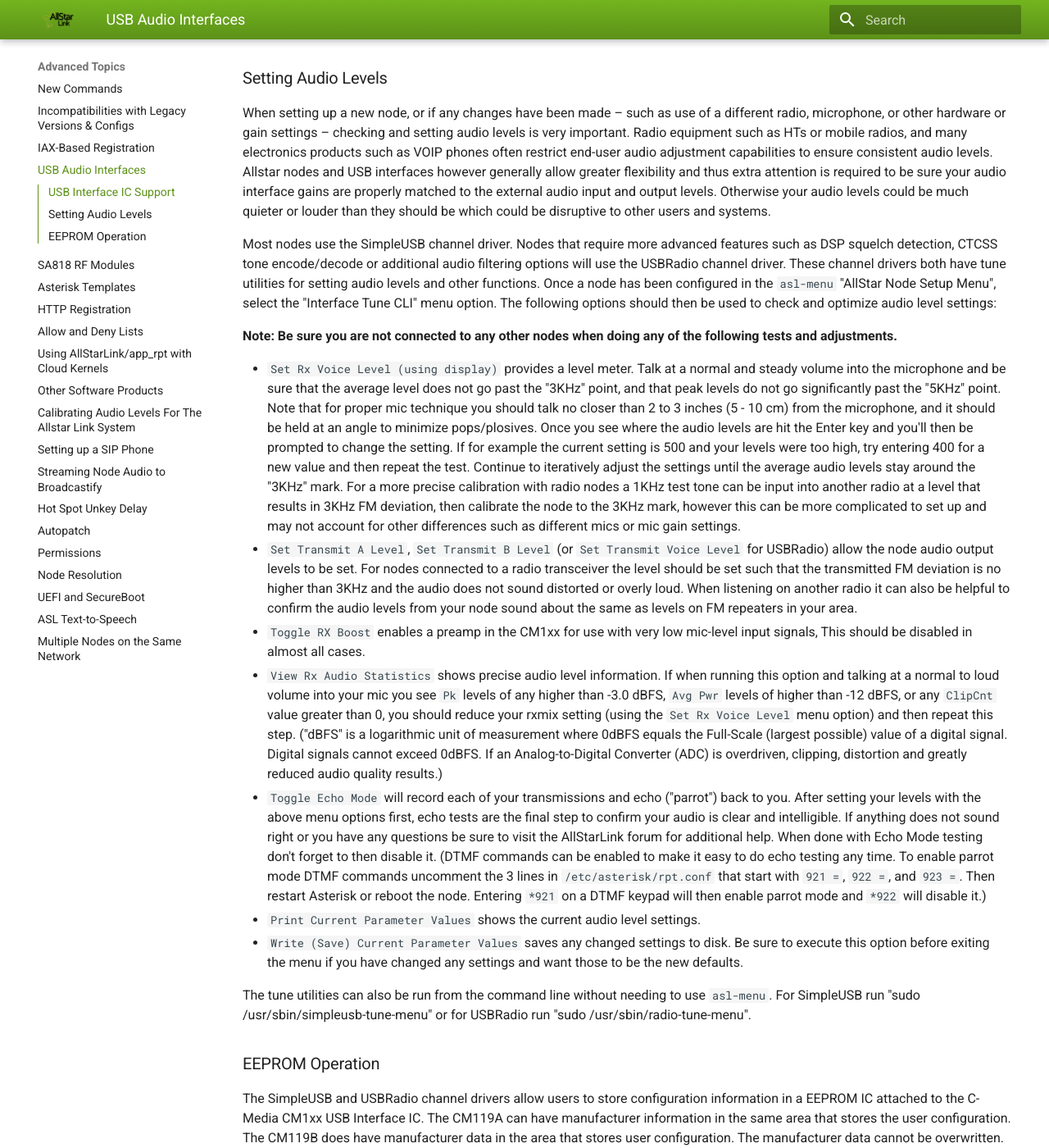
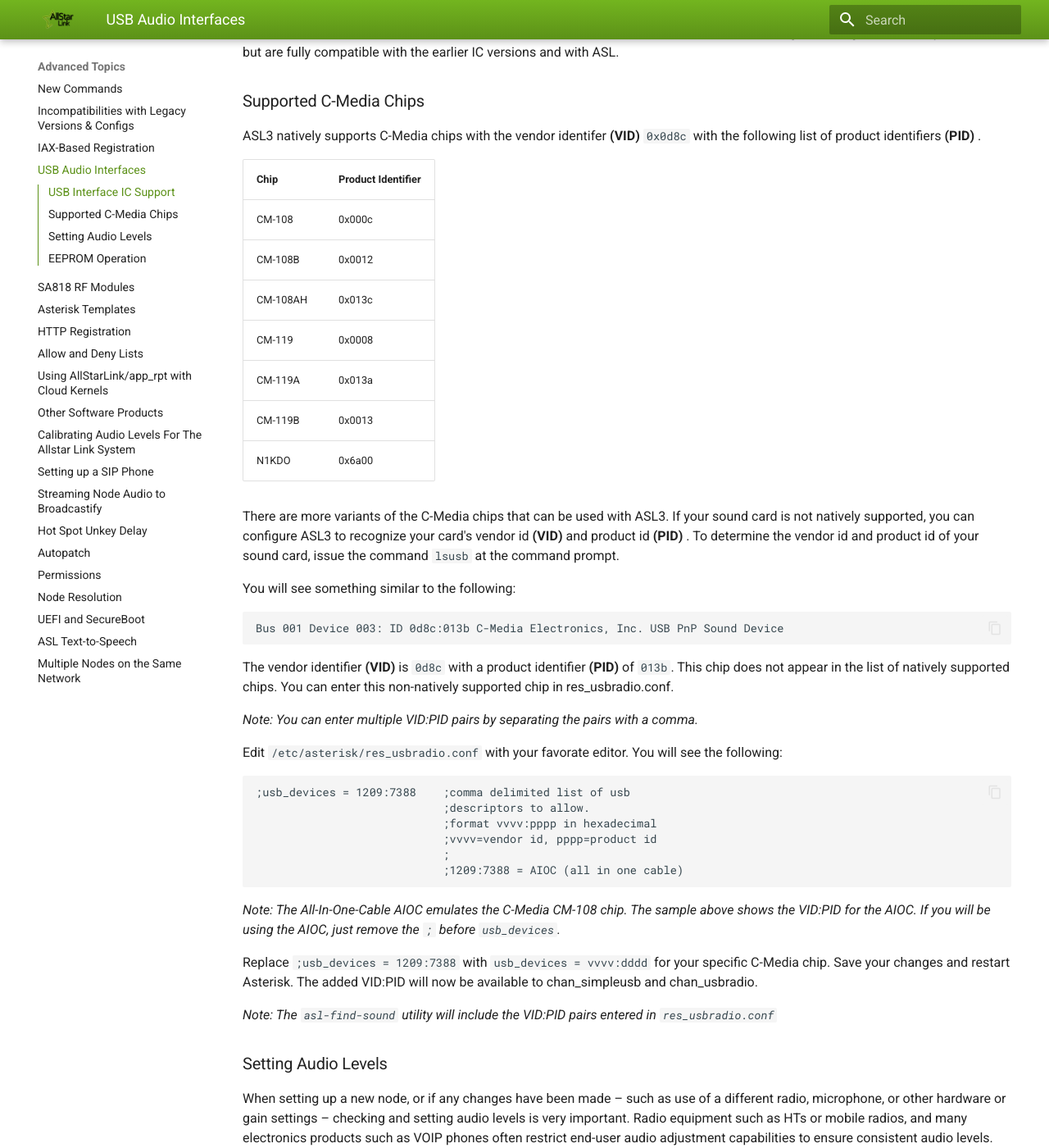
Before and after one commit to AllStarLink/ASL3-Manual, an MkDocs documentation site: the page built from docs/adv-topics/usbinterfaces.md, in a window 1280 px wide and 1400 px high, scrolled down 866 px. Shown: the whole window at 82% size. Built offline with MkDocs 1.6.1 and Material for MkDocs 9.7.7, drawn with Linux system fonts in a browser that asks for light colours; some of the changed text lies outside the part shown.

Commit message:
Update docs for res_usbradio.conf changes
This updates usbinterfaces.md for changes to res_usbradio.conf.  A new section for "Supported C-Media Chips" was added.

````diff
--- a/docs/adv-topics/usbinterfaces.md
+++ b/docs/adv-topics/usbinterfaces.md
@@ -6,6 +6,7 @@
  - The device string is automatically found when the USB setting `devstr =` is empty.
  - rxchannel=SimpleUSB/USB1999 has been changed to rxchannel=SimpleUSB/1999. Same for rxchannel=Radio/1999 for consistency with other rxchannel= settings.
  - A new `asl-find-sound` script can be used to help identify the device strings for attached interfaces.
+ - Ability to specifify vendor and product identifiers for non-natively supported chips.
 
 The ASL3 menu and Asterisk CLI USB config commands handle these changes.
 
@@ -20,6 +21,55 @@
  - Support for an attached EEPROM IC to store user configuration and manufacturer information.
 
 The CM119 provides an additional 4 GPIO lines (GPIOs 5-8) vs. the CM108. The original CM108 and CM119 ICs were replaced in the early 2010's with the CM108AH and CM119A. These ICs are still used in many USB Radio Interfaces (URIs). Newer versions of the CM1xx ICs &ndash; the CM108B and CM119B are now available and have some minor differences in gain settings and other specifications but are fully compatible with the earlier IC versions and with ASL.
+
+### Supported C-Media Chips
+
+ASL3 natively supports C-Media chips with the vendor identifer **(VID)** `0x0d8c` with the following list of product identifiers **(PID)** .
+
+| Chip     | Product Identifier |
+| ----     | ------------------ |
+| CM-108   | 0x000c |
+| CM-108B  | 0x0012 |
+| CM-108AH | 0x013c |
+| CM-119   | 0x0008 |
+| CM-119A  | 0x013a |
+| CM-119B  | 0x0013 |
+| N1KDO    | 0x6a00 |
+
+There are more variants of the C-Media chips that can be used with ASL3.  If your sound card is
+not natively supported, you can configure ASL3 to recognize your card's vendor id **(VID)** and product id **(PID)** .
+To determine the vendor id and product id of your sound card, issue the command `lsusb` at the command prompt.
+
+You will see something similar to the following:
+
+```
+Bus 001 Device 003: ID 0d8c:013b C-Media Electronics, Inc. USB PnP Sound Device
+```
+
+The vendor identifier **(VID)** is `0d8c` with a product identifier **(PID)** of `013b`.  This chip does not appear in the list of
+natively supported chips. You can enter this non-natively supported chip in res_usbradio.conf.
+
+*Note: You can enter multiple VID:PID pairs by separating the pairs with a comma.*
+
+Edit `/etc/asterisk/res_usbradio.conf` with your favorate editor.  You will see the following:
+
+```
+;usb_devices = 1209:7388    ;comma delimited list of usb
+                            ;descriptors to allow.
+                            ;format vvvv:pppp in hexadecimal
+                            ;vvvv=vendor id, pppp=product id
+                            ;
+                            ;1209:7388 = AIOC (all in one cable)
+```
+
+*Note:  The All-In-One-Cable AIOC emulates the C-Media CM-108 chip.  The sample above shows the
+VID:PID for the AIOC.  If you will be using the AIOC, just remove the `;` before `usb_devices`.*
+
+Replace `;usb_devices = 1209:7388` with `usb_devices = vvvv:dddd` for your specific C-Media chip.
+Save your changes and restart Asterisk. The added VID:PID will now be available to chan_simpleusb and chan_usbradio.
+
+*Note: The `asl-find-sound` utility will include the VID:PID pairs entered in `res_usbradio.conf`*
+
 
 ### Setting Audio Levels
 
````
Also changed, not shown: mkdocs.yml (line endings or trailing spaces).
